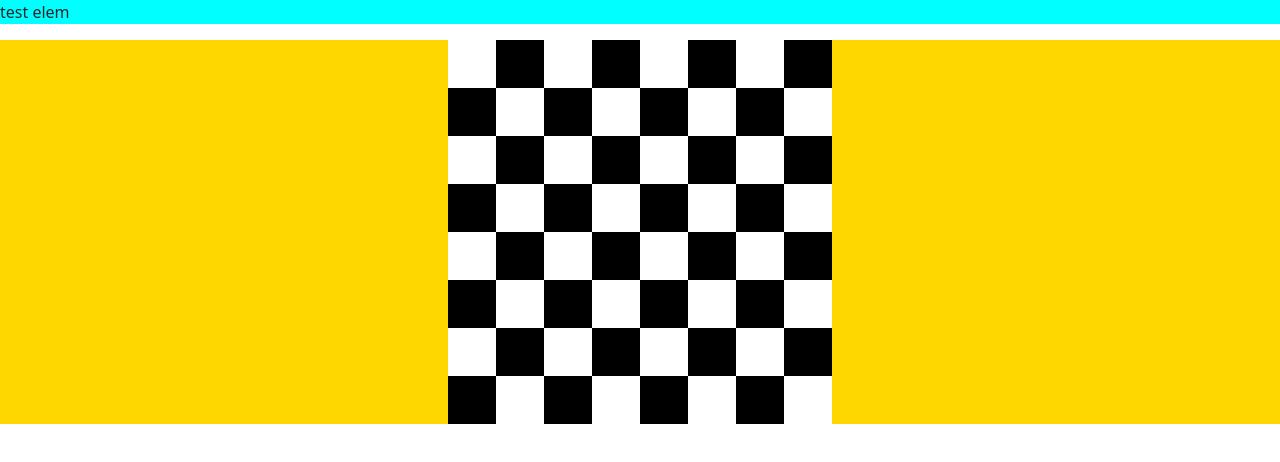
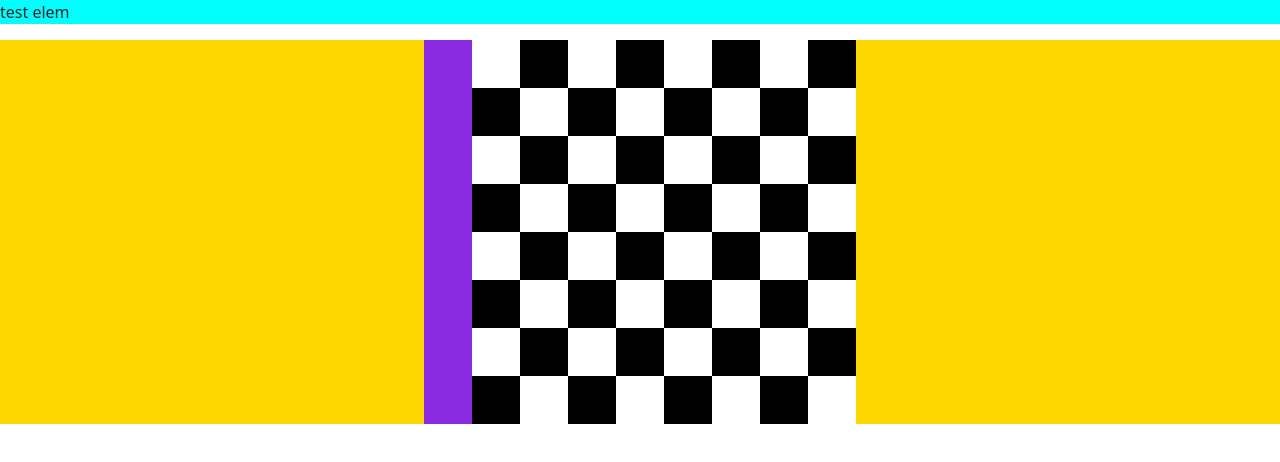
Before and after one commit to mastahun/primo, a plain HTML site: page index.html in a window 1280 px wide. Drawn offline with nearby package versions, Linux system fonts and the light colour scheme.

Commit message:
letters and numbers needed

```diff
--- a/index.css
+++ b/index.css
@@ -13,3 +13,7 @@
 .white {
     background-color: white;
 }
+
+.number-column {
+    background-color: blueviolet;
+}
--- a/index.html
+++ b/index.html
@@ -11,7 +11,17 @@
     <p class="test_elem">test elem</p>
 <!-- chess board -->
     <div class="d-flex flex-row justify-content-center" id="chess-board-parent">
-        <div class=" flex-column white-first-row">
+        <div class="flex-column number-column">
+            <div class="p-4"></div>
+            <div class="p-4"></div>
+            <div class="p-4"></div>
+            <div class="p-4"></div>
+            <div class="p-4"></div>
+            <div class="p-4"></div>
+            <div class="p-4"></div>
+            <div class="p-4"></div>
+        </div>
+        <div class=" flex-column white-first-column">
             <div class="p-4 white"></div>
             <div class="p-4 black"></div>
             <div class="p-4 white"></div>
@@ -21,7 +31,7 @@
             <div class="p-4 white"></div>
             <div class="p-4 black"></div>
         </div>
-        <div class=" flex-column black-first-row">
+        <div class=" flex-column black-first-column">
             <div class="p-4 black"></div>
             <div class="p-4 white"></div>
             <div class="p-4 black"></div>
@@ -31,7 +41,7 @@
             <div class="p-4 black"></div>
             <div class="p-4 white"></div>
         </div>
-        <div class=" flex-column white-first-row">
+        <div class=" flex-column white-first-column">
             <div class="p-4 white"></div>
             <div class="p-4 black"></div>
             <div class="p-4 white"></div>
@@ -41,7 +51,7 @@
             <div class="p-4 white"></div>
             <div class="p-4 black"></div>
         </div>
-        <div class=" flex-column black-first-row">
+        <div class=" flex-column black-first-column">
             <div class="p-4 black"></div>
             <div class="p-4 white"></div>
             <div class="p-4 black"></div>
@@ -51,7 +61,7 @@
             <div class="p-4 black"></div>
             <div class="p-4 white"></div>
         </div>
-        <div class=" flex-column white-first-row">
+        <div class=" flex-column white-first-column">
             <div class="p-4 white"></div>
             <div class="p-4 black"></div>
             <div class="p-4 white"></div>
@@ -61,7 +71,7 @@
             <div class="p-4 white"></div>
             <div class="p-4 black"></div>
         </div>
-        <div class=" flex-column black-first-row">
+        <div class=" flex-column black-first-column">
             <div class="p-4 black"></div>
             <div class="p-4 white"></div>
             <div class="p-4 black"></div>
@@ -71,7 +81,7 @@
             <div class="p-4 black"></div>
             <div class="p-4 white"></div>
         </div>
-        <div class=" flex-column white-first-row">
+        <div class=" flex-column white-first-column">
             <div class="p-4 white"></div>
             <div class="p-4 black"></div>
             <div class="p-4 white"></div>
@@ -81,7 +91,7 @@
             <div class="p-4 white"></div>
             <div class="p-4 black"></div>
         </div>
-        <div class=" flex-column black-first-row">
+        <div class=" flex-column black-first-column">
             <div class="p-4 black"></div>
             <div class="p-4 white"></div>
             <div class="p-4 black"></div>
```
